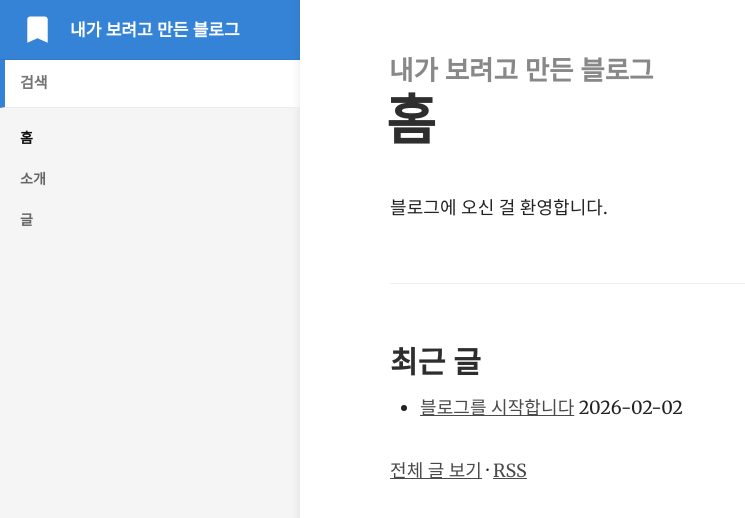
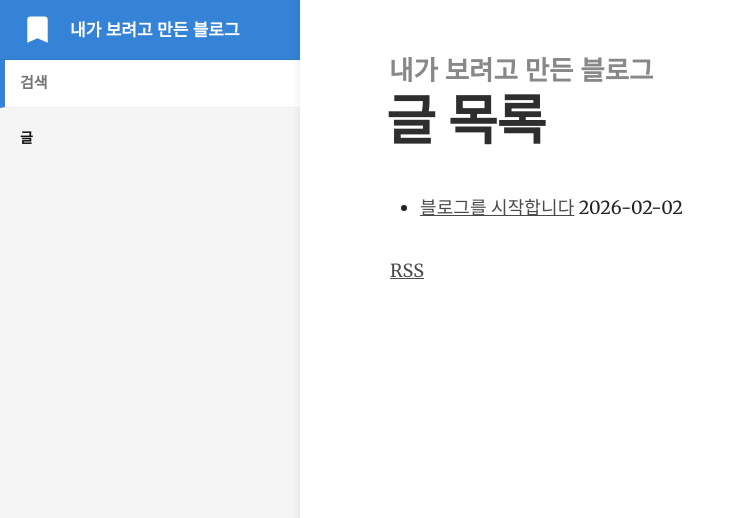
Before and after one commit to mooooonmin/mooooonmin.github.io, a Jekyll site: the page built from index.md, in a window 1280 px wide. Shown: the top 518 px of the page, without its empty margins (0-745 px from the left). Built offline with Jekyll 4.4.1, drawn with Linux system fonts in a browser that asks for light colours.

Commit message:
구조 변경

```diff
--- a/_layouts/default.html
+++ b/_layouts/default.html
@@ -33,13 +33,7 @@
 		<nav class="full-navigation">
 			<ul>
 				<li class="nav-item top-level {% if page.url == '/' %}current{% endif %}">
-					<a href="{{ site.baseurl }}/">홈</a>
-				</li>
-				<li class="nav-item top-level {% if page.url == '/about/' %}current{% endif %}">
-					<a href="{{ site.baseurl }}/about/">소개</a>
-				</li>
-				<li class="nav-item top-level">
-					<a href="{{ site.baseurl }}/posts/">글</a>
+					<a href="{{ site.baseurl }}/">글</a>
 				</li>
 			</ul>
 		</nav>
--- a/index.md
+++ b/index.md
@@ -1,14 +1,10 @@
 ---
-title: 홈
+title: 글 목록
 layout: default
 ---
 
-블로그에 오신 걸 환영합니다.
-
-### 최근 글
-
-<ul>
-{% for post in site.posts limit:10 %}
+<ul class="post-list">
+{% for post in site.posts %}
 	<li>
 		<a href="{{ site.baseurl }}{{ post.url }}">{{ post.title }}</a>
 		<span class="post-date">{{ post.date | date: "%Y-%m-%d" }}</span>
@@ -17,7 +13,7 @@ layout: default
 </ul>
 
 {% if site.posts.size == 0 %}
-<p>아직 글이 없습니다.</p>
+<p>아직 글이 없습니다. <code>_posts</code> 폴더에 마크다운 파일을 추가하면 글이 나타납니다.</p>
 {% endif %}
 
-<p><a href="{{ site.baseurl }}/posts/">전체 글 보기</a> · <a href="{{ site.baseurl }}/feed.xml">RSS</a></p>
+<p class="feed-link"><a href="{{ site.baseurl }}/feed.xml">RSS</a></p>
```
Also changed, not shown: about.markdown (deleted, +0 -7 lines), posts.md (deleted, +0 -18 lines).
